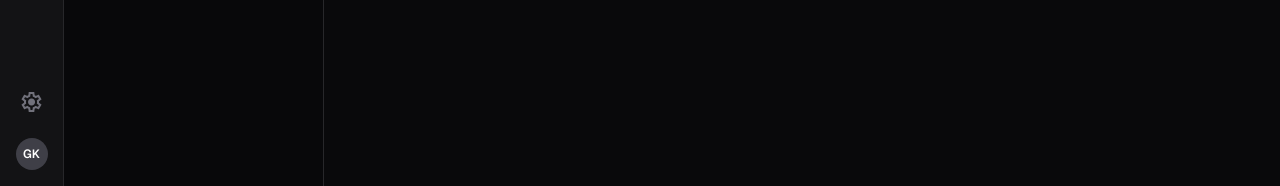
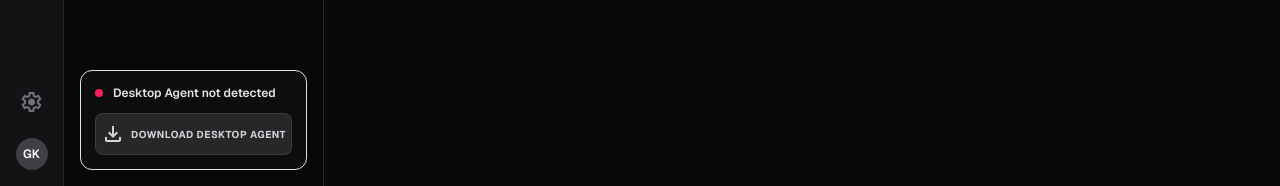
Before and after one commit to Giriz-3407/InterAct, a React (Vite) app in the folder frontend/: page / in a window 1280 px wide. Both pictures are taken after a click on the button "Get Started". Shown: the part 614-800 px from the top of the page. Built offline with nearby package versions, Linux system fonts and the light colour scheme; no server answers.

Commit message:
website campatible with agent

```diff
--- /dev/null
+++ b/frontend/src/components/DesktopAgentStatus.tsx
@@ -0,0 +1,47 @@
+import React from 'react';
+import { useDesktopAgent } from '../hooks/useDesktopAgent';
+
+export const DesktopAgentStatus: React.FC = () => {
+  const { isSupported, isDetected, agentInfo } = useDesktopAgent();
+
+  if (!isSupported) {
+    return null;
+  }
+
+  const downloadUrl = 'https://github.com/Girish/InterAct-Agent/releases/latest';
+
+  return (
+    <div className="p-3.5 rounded-xl bg-zinc-900/40 border border-zinc-850 backdrop-blur-sm flex flex-col gap-3">
+      <div className="flex items-center gap-2.5">
+        <div className="relative flex h-2 w-2">
+          {isDetected && (
+            <span className="animate-ping absolute inline-flex h-full w-full rounded-full bg-emerald-400 opacity-75"></span>
+          )}
+          <span className={`relative inline-flex rounded-full h-2 w-2 ${isDetected ? 'bg-emerald-500' : 'bg-rose-500'}`}></span>
+        </div>
+        <div className="flex flex-col min-w-0">
+          <span className="text-xs font-semibold text-zinc-200 font-geist">
+            {isDetected ? 'Desktop Agent Connected' : 'Desktop Agent not detected'}
+          </span>
+          {isDetected && agentInfo && (
+            <span className="text-[10px] text-zinc-500 font-mono">
+              v{agentInfo.agent_version}
+            </span>
+          )}
+        </div>
+      </div>
+
+      {!isDetected && (
+        <a
+          href={downloadUrl}
+          target="_blank"
+          rel="noopener noreferrer"
+          className="py-2 bg-zinc-800 hover:bg-zinc-750 text-zinc-300 hover:text-white text-[10px] font-bold font-geist text-center border border-zinc-700/85 hover:border-zinc-600 rounded-lg transition-all flex items-center justify-center gap-1.5 cursor-pointer uppercase tracking-wider"
+        >
+          <span className="material-symbols-outlined text-[14px]">download</span>
+          Download Desktop Agent
+        </a>
+      )}
+    </div>
+  );
+};
--- a/frontend/src/components/ParticipantPanel.tsx
+++ b/frontend/src/components/ParticipantPanel.tsx
@@ -1,6 +1,7 @@
 import React from 'react';
 import { Avatar } from './Avatar.FC';
 import { Badge } from './Badge';
+import { DesktopAgentStatus } from './DesktopAgentStatus';
 
 interface Participant {
   socketId: string;
@@ -73,6 +74,10 @@ export const ParticipantPanel: React.FC<ParticipantPanelProps> = ({
           );
         })}
       </div>
+
+      <div className="mt-4 pt-4 border-t border-zinc-800/60">
+        <DesktopAgentStatus />
+      </div>
     </aside>
   );
 };
--- a/frontend/src/components/SidebarL2.tsx
+++ b/frontend/src/components/SidebarL2.tsx
@@ -1,5 +1,6 @@
 import React from 'react';
 import { NavLink } from 'react-router-dom';
+import { DesktopAgentStatus } from './DesktopAgentStatus';
 
 interface SidebarL2Props {
   context: 'dashboard' | 'history';
@@ -52,6 +53,9 @@ export const SidebarL2: React.FC<SidebarL2Props> = ({ context }) => {
 
         {/* Storage Meter */}
         <div className="mt-auto border-t border-slate-border pt-4">
+          <div className="mb-4">
+            <DesktopAgentStatus />
+          </div>
           <div className="flex justify-between text-xs font-mono text-zinc-500 mb-1">
             <span>Storage Used</span>
             <span>82%</span>
@@ -108,11 +112,15 @@ export const SidebarL2: React.FC<SidebarL2Props> = ({ context }) => {
 
       <button
         onClick={() => window.dispatchEvent(new CustomEvent('trigger-create-room'))}
-        className="w-full py-2.5 rounded-lg text-sm font-semibold font-geist bg-gradient-to-r from-indigo-500 to-violet-500 text-white hover:opacity-95 shadow-lg shadow-indigo-500/10 transition-all flex items-center justify-center gap-2"
+        className="w-full py-2.5 rounded-lg text-sm font-semibold font-geist bg-gradient-to-r from-indigo-500 to-violet-500 text-white hover:opacity-95 shadow-lg shadow-indigo-500/10 transition-all flex items-center justify-center gap-2 mb-4"
       >
         <span className="material-symbols-outlined text-[18px]">add</span>
         <span>New Room</span>
       </button>
+
+      <div className="mt-auto">
+        <DesktopAgentStatus />
+      </div>
     </aside>
   );
 };
--- /dev/null
+++ b/frontend/src/hooks/useDesktopAgent.ts
@@ -0,0 +1,117 @@
+import { useState, useEffect } from 'react';
+
+export interface AgentStatus {
+  status: string;
+  agent_version: string;
+  protocol_version: number;
+  capabilities: string[];
+}
+
+// Check if the current OS is a supported desktop platform
+export function isDesktopOS(): boolean {
+  if (typeof window === 'undefined' || !navigator) return false;
+
+  const userAgent = navigator.userAgent || navigator.vendor || (window as any).opera || '';
+
+  // Mobile / Tablet operating systems
+  const isMobileOS = /android|webos|iphone|ipad|ipod|blackberry|iemobile|opera mini|mobile|tablet/i.test(userAgent);
+
+  // Safari on iPadOS reports as Macintosh but has touch support
+  const isMac = /macintosh|mac os x/i.test(userAgent);
+  const isIPad = isMac && navigator.maxTouchPoints > 1;
+
+  if (isMobileOS || isIPad) {
+    return false;
+  }
+
+  // Supported desktop platforms
+  const isDesktop = /win|mac|linux/i.test(userAgent);
+  return isDesktop;
+}
+
+const AGENT_PORT = import.meta.env.VITE_AGENT_PORT || '8765';
+const STATUS_URL = `http://127.0.0.1:${AGENT_PORT}/status`;
+const CHECK_INTERVAL_MS = 5000; // Poll every 5 seconds
+const TIMEOUT_MS = 1000; // Timeout after 1 second
+
+export function useDesktopAgent() {
+  const [isSupported, setIsSupported] = useState<boolean>(false);
+  const [isDetected, setIsDetected] = useState<boolean>(false);
+  const [agentInfo, setAgentInfo] = useState<AgentStatus | null>(null);
+  const [isLoading, setIsLoading] = useState<boolean>(true);
+
+  useEffect(() => {
+    const desktopSupported = isDesktopOS();
+    setIsSupported(desktopSupported);
+
+    if (!desktopSupported) {
+      setIsLoading(false);
+      return;
+    }
+
+    let isMounted = true;
+    let timerId: any = null;
+
+    const checkAgent = async () => {
+      const controller = new AbortController();
+      const timeoutId = setTimeout(() => controller.abort(), TIMEOUT_MS);
+
+      try {
+        const response = await fetch(STATUS_URL, {
+          method: 'GET',
+          signal: controller.signal,
+          mode: 'cors',
+          headers: {
+            'Accept': 'application/json',
+          },
+        });
+        clearTimeout(timeoutId);
+
+        if (!response.ok) {
+          throw new Error(`HTTP error! status: ${response.status}`);
+        }
+
+        const data = await response.json();
+
+        // Basic validation of response format
+        if (data && data.status === 'ok' && typeof data.agent_version === 'string') {
+          if (isMounted) {
+            setIsDetected(true);
+            setAgentInfo(data);
+            setIsLoading(false);
+          }
+        } else {
+          throw new Error('Malformed agent response');
+        }
+      } catch (error) {
+        clearTimeout(timeoutId);
+        // Fails silently, logging only to debug/console
+        if (isMounted) {
+          setIsDetected(false);
+          setAgentInfo(null);
+          setIsLoading(false);
+        }
+      }
+    };
+
+    // Perform immediate check
+    checkAgent();
+
+    // Setup polling
+    timerId = setInterval(checkAgent, CHECK_INTERVAL_MS);
+
+    return () => {
+      isMounted = false;
+      if (timerId) {
+        clearInterval(timerId);
+      }
+    };
+  }, []);
+
+  return {
+    isSupported,
+    isDetected,
+    agentInfo,
+    isLoading,
+  };
+}
```
Also changed, not shown: 1 other file (tests, documents, lock files or other folders).
